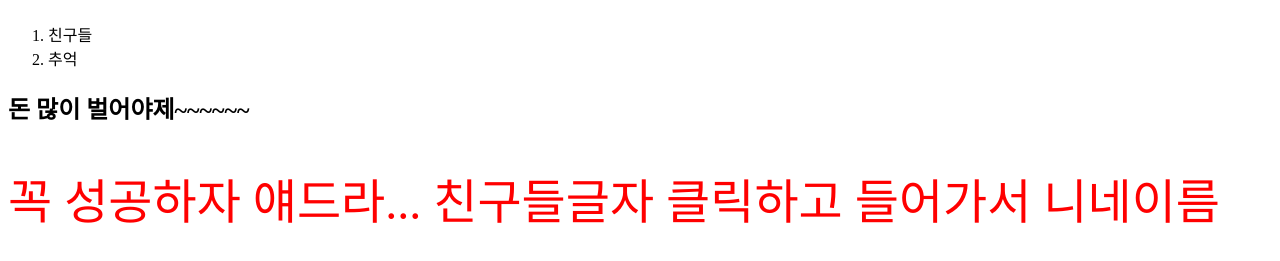
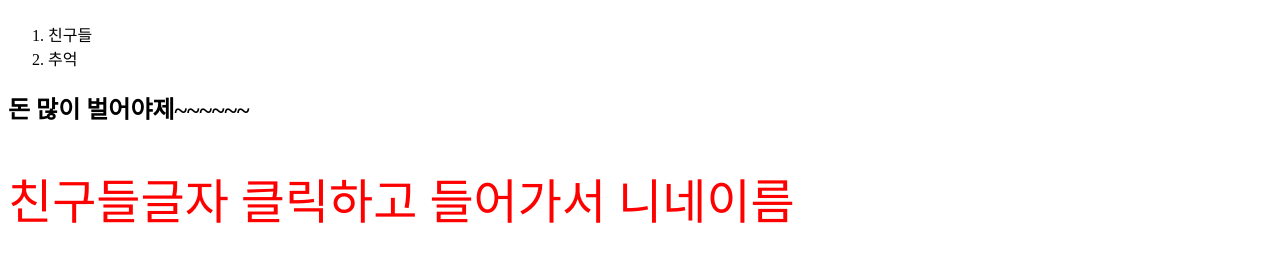
Before and after one commit to gudwls0306/park, a plain HTML site: page index.html in a window 1280 px wide. Shown: the part 107-368 px from the top of the page. Drawn offline with Linux system fonts and the light colour scheme.

Commit message:
Update index.html

```diff
--- a/index.html
+++ b/index.html
@@ -24,6 +24,6 @@ h1 {
 </ol>
 <h2>돈 많이 벌어야제~~~~~~</h2>
 <br>
-<font size="15em" color= "red">꼭 성공하자 얘드라... 친구들글자 클릭하고 들어가서 니네이름
+<font size="15em" color= "red">친구들글자 클릭하고 들어가서 니네이름
 </body>
 </html>
```
